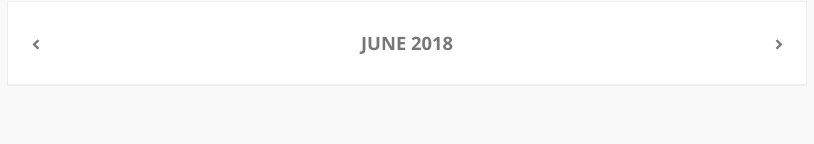
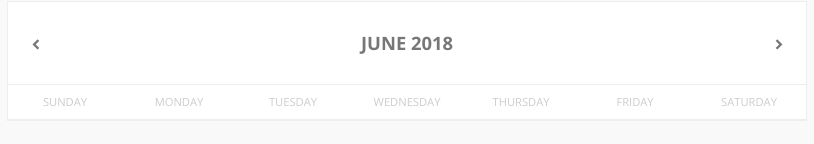
Before and after one commit to BSG-1/React-Calendar, a React (Create React App) app in the folder react-calendar/: page / in a window 1280 px wide. Shown: the part 196-340 px from the top of the page, without its empty margins (233-1047 px from the left). Built offline with nearby package versions, Linux system fonts and the light colour scheme.

Commit message:
finishes out renderDays()

```diff
--- a/react-calendar/src/components/Calendar.jsx
+++ b/react-calendar/src/components/Calendar.jsx
@@ -42,11 +42,12 @@ class Calendar extends React.Component {
         for (let i = 0; i < 7; i++) {
             days.push(
                 <div className="col col-center" key={i}>
+                    {dateFns.format(dateFns.addDays(startDate, i), dateFormat)}
+                </div>
+            );
+        }
 
-                </div>
-
-            )
-        }
+        return <div className="days row">{days}</div>
     };
 
     renderCells() {
```
